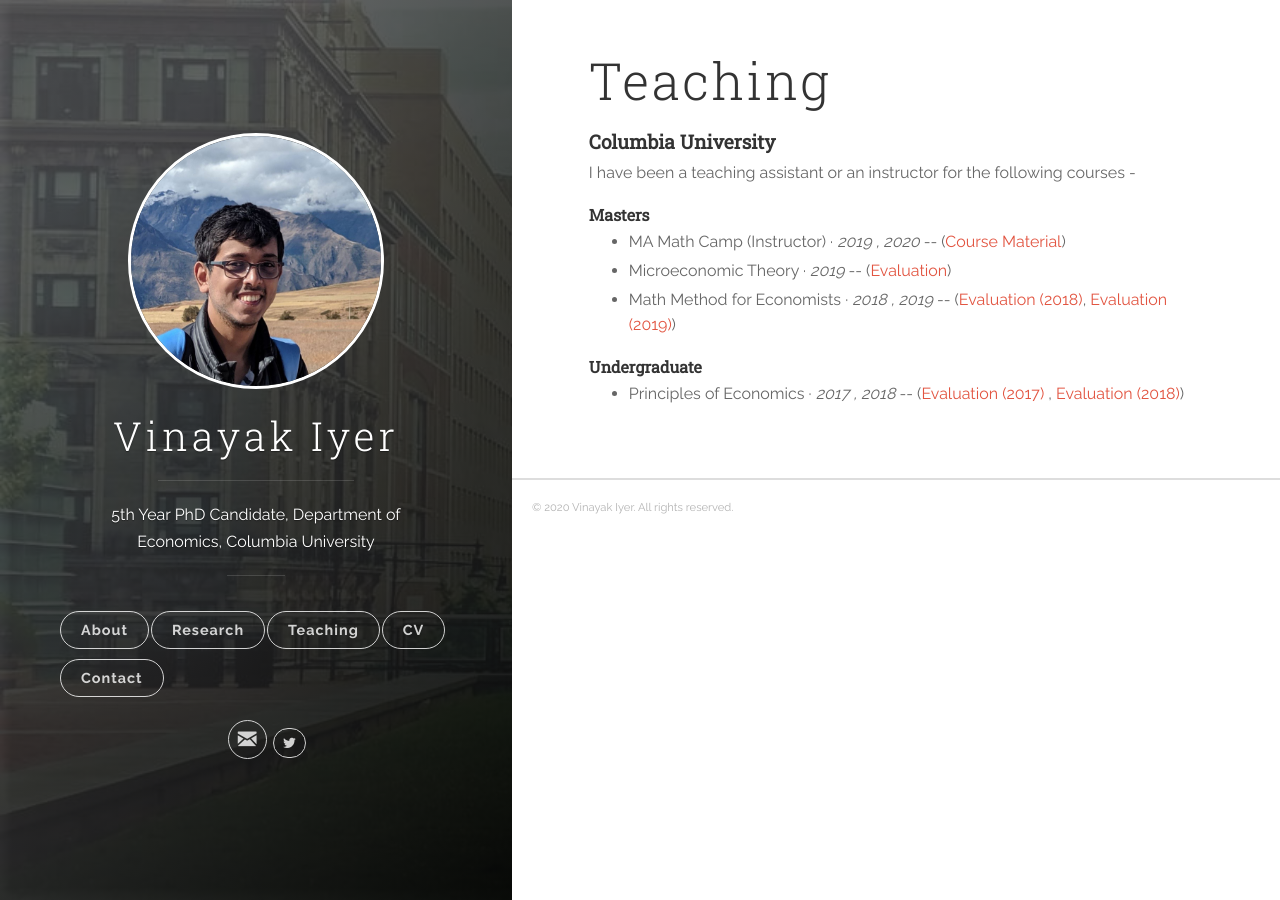
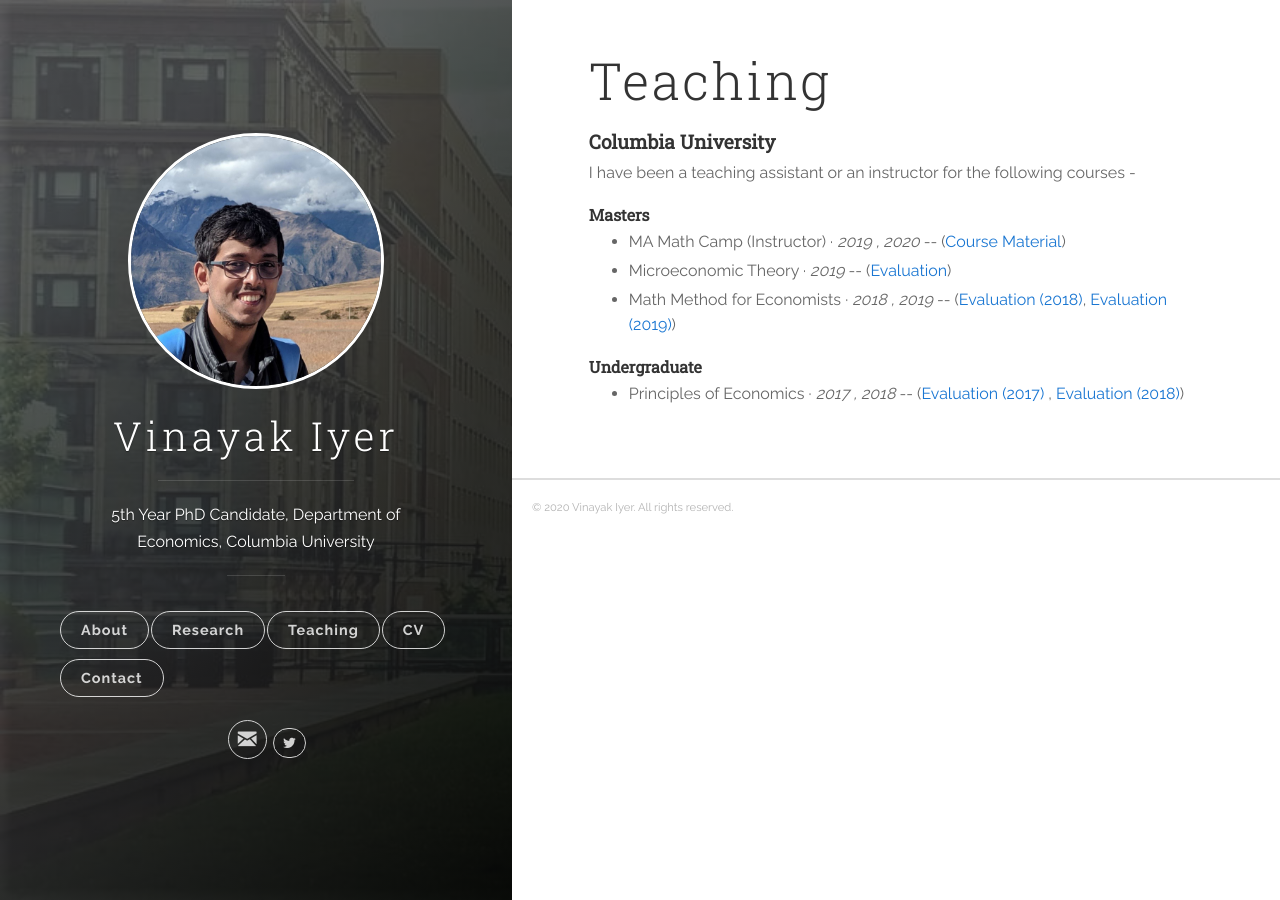
Before and after one commit to vinayakiyer/vinayakiyer.github.io, a Jekyll site: the page built from _posts/2018-06-12-teaching.markdown, in a window 1280 px wide. Built offline with Jekyll 4.4.1, drawn with Linux system fonts in a browser that asks for light colours.

Commit message:
Update 2018-06-12-teaching.markdown

```diff
--- a/_posts/2018-06-12-teaching.markdown
+++ b/_posts/2018-06-12-teaching.markdown
@@ -10,12 +10,12 @@ tags: [jekyll]
 -->
 <h5 id="masters"><strong>Masters</strong></h5>
 <ul>
- <li> MA Math Camp (Instructor)  &middot; <em>2019 , 2020</em> -- (<a href="https://github.com/vinayakiyer/Columbia-MA-Math-Camp-2020" target="_blank">Course Material</a>) </li>
-  <li>Microeconomic Theory &middot; <em>2019</em> -- (<a href="{{ site.baseurl }}/files/micro2019spring.pdf" target="_blank">Evaluation</a>)</li>
-  <li>Math Method for Economists &middot;  <em>2018 , 2019</em> -- (<a href="{{ site.baseurl }}/files/math2018fall-merged.pdf" target="_blank">Evaluation (2018)</a>, <a href="{{ site.baseurl }}/files/math2019fall.pdf" target="_blank">Evaluation (2019)</a>)</li>
+ <li> MA Math Camp (Instructor)  &middot; <em>2019 , 2020</em> -- (<a href="https://github.com/vinayakiyer/Columbia-MA-Math-Camp-2020" style="color:#1976d2;" target="_blank">Course Material</a>) </li>
+  <li>Microeconomic Theory &middot; <em>2019</em> -- (<a href="{{ site.baseurl }}/files/micro2019spring.pdf" style="color:#1976d2;" target="_blank">Evaluation</a>)</li>
+  <li>Math Method for Economists &middot;  <em>2018 , 2019</em> -- (<a href="{{ site.baseurl }}/files/math2018fall-merged.pdf" style="color:#1976d2;" target="_blank">Evaluation (2018)</a>, <a href="{{ site.baseurl }}/files/math2019fall.pdf" style="color:#1976d2;" target="_blank">Evaluation (2019)</a>)</li>
 </ul>
 
 <h5 id="undergrad"><strong>Undergraduate</strong></h5>
 <ul>
-  <li>Principles of Economics  &middot; <em>2017 , 2018</em> -- (<a href="{{ site.baseurl }}/files/principles2017.pdf" target="_blank">Evaluation (2017)</a> , <a href="{{ site.baseurl }}/files/principles2018.pdf" target="_blank">Evaluation (2018)</a>)</li>
+  <li>Principles of Economics  &middot; <em>2017 , 2018</em> -- (<a href="{{ site.baseurl }}/files/principles2017.pdf" style="color:#1976d2;" target="_blank">Evaluation (2017)</a> , <a href="{{ site.baseurl }}/files/principles2018.pdf" style="color:#1976d2;" target="_blank">Evaluation (2018)</a>)</li>
 </ul>
```
